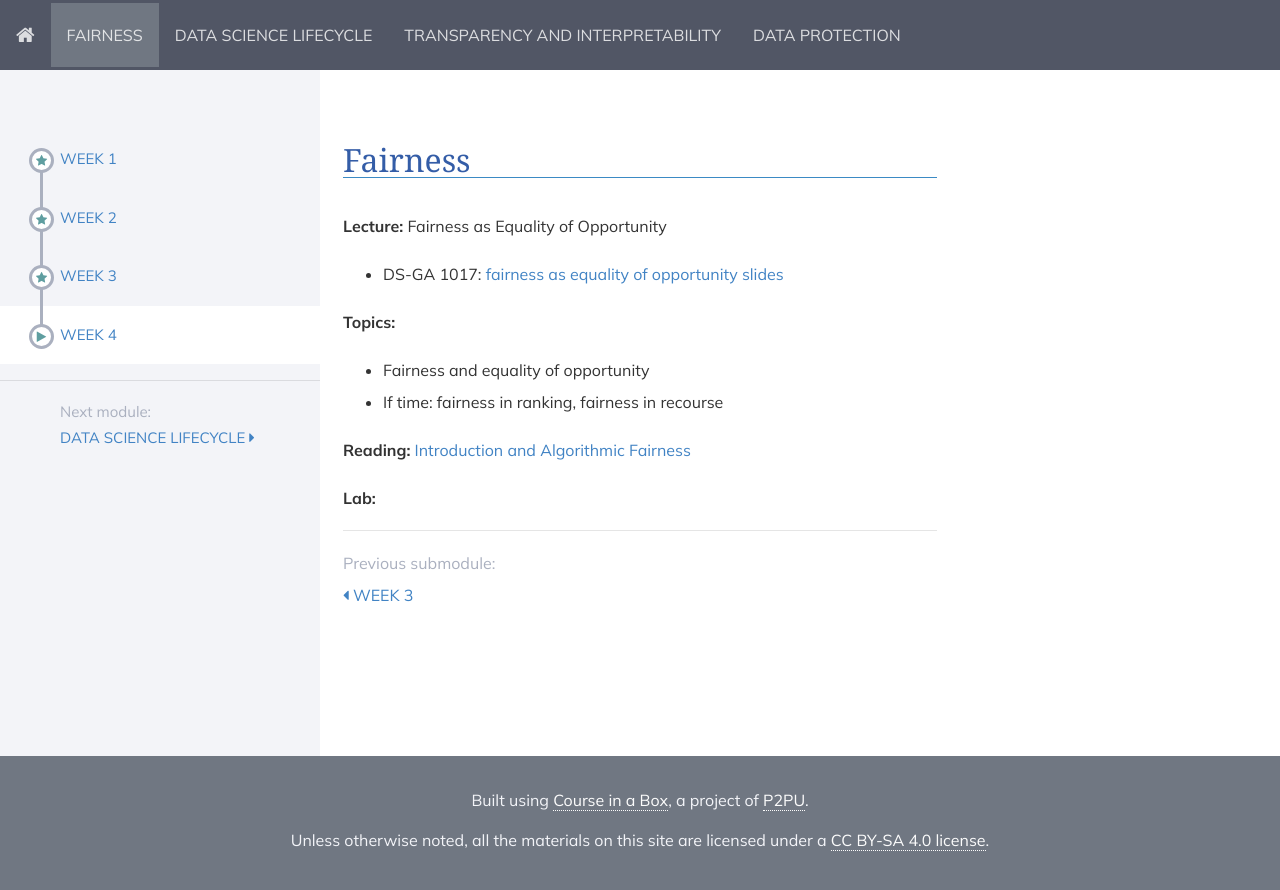
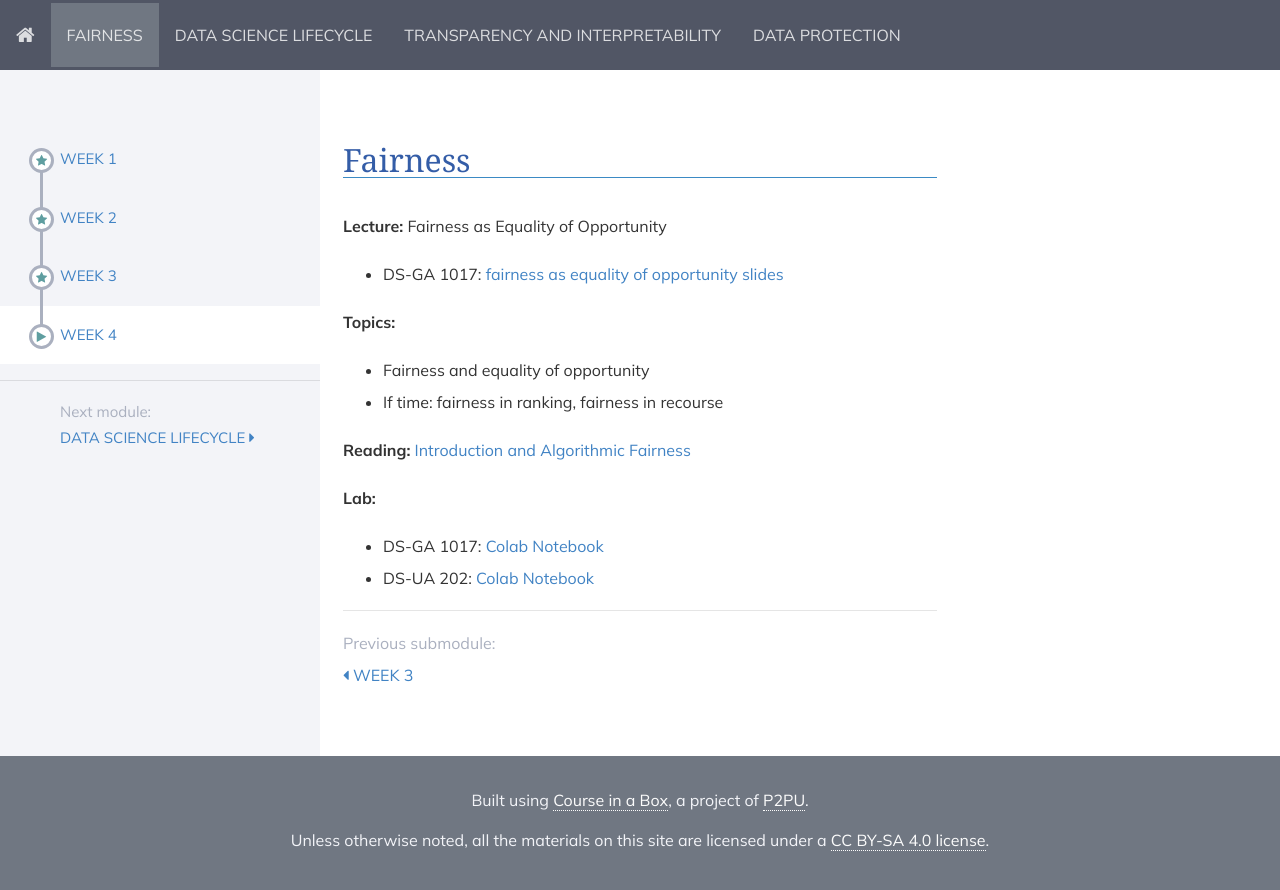
Before and after one commit to DataResponsibly/rds24, a Jekyll site: the page built from modules/fairness/_posts/2000-01-04-week4.md, in a window 1280 px wide. Shown: the top 890 px of the page. Built offline with Jekyll 4.4.1, drawn with Linux system fonts in a browser that asks for light colours; nearby versions of some CDN libraries.

Commit message:
Update 2000-01-04-week4.md

```diff
--- a/modules/fairness/_posts/2000-01-04-week4.md
+++ b/modules/fairness/_posts/2000-01-04-week4.md
@@ -18,5 +18,7 @@ title: Week 4
 
 **Lab:**
 
-<!-- * DS-GA 1017 and DS-UA 202: [Colab Notebook](https://colab.research.google.com/drive/1Tlwki8n4aPfPSlWTfjvjgaNxsoRGOeML?usp=sharing) -->
+* DS-GA 1017: [Colab Notebook](https://colab.research.google.com/drive/1yC_vdcVrvDkrAUhPhrgcOU4UT2rOycfx?usp=sharing)
+* DS-UA 202: [Colab Notebook](https://colab.research.google.com/drive/1BOefomb4ZIET_H3eHLv2T9frSlIodCu9?usp=sharing)
+
 <!-- * DS-UA 202: [Q&A slides - Feb 24th](https://docs.google.com/presentation/d/1vemeXf03EifmOOT0JHFstijUblRT0Xib6HJ9pWVn6xI/edit?usp=sharing) -->
```
